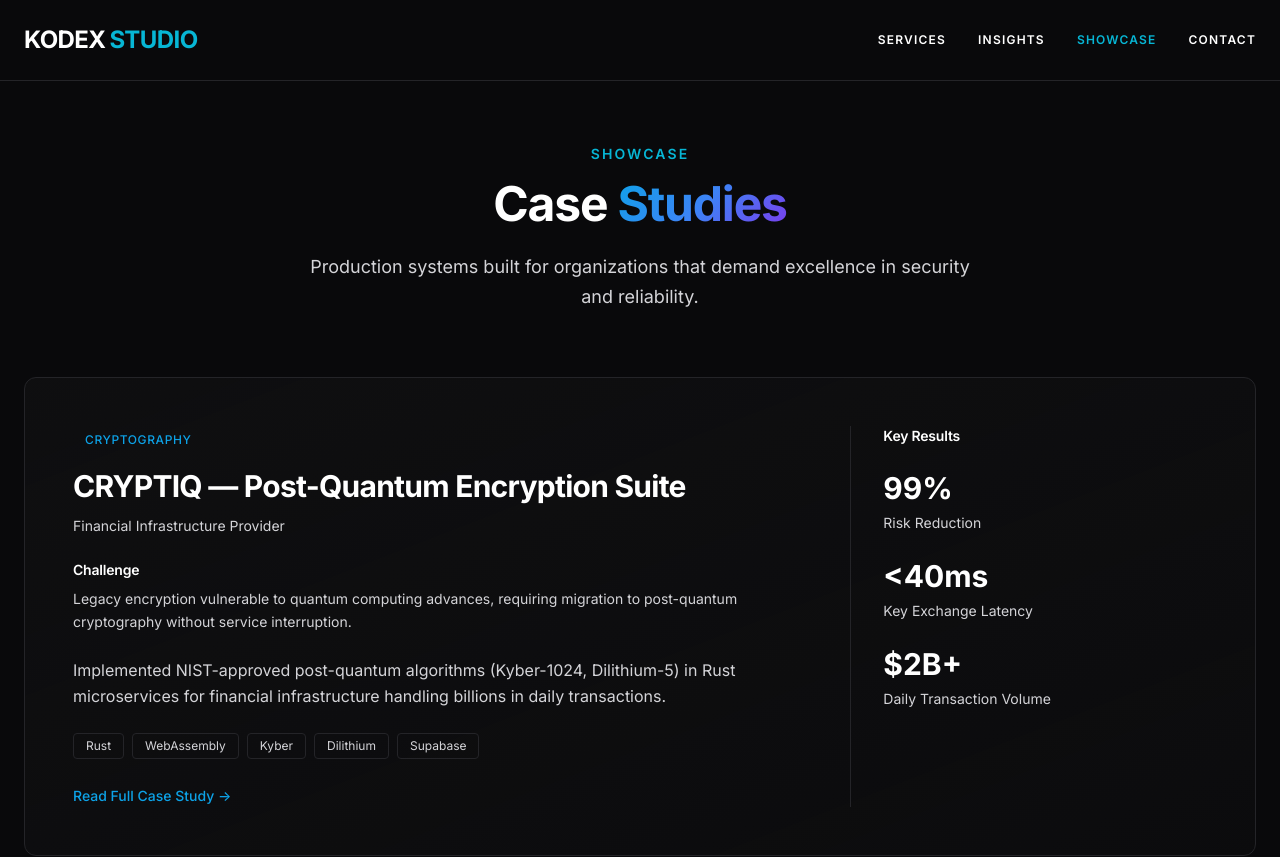
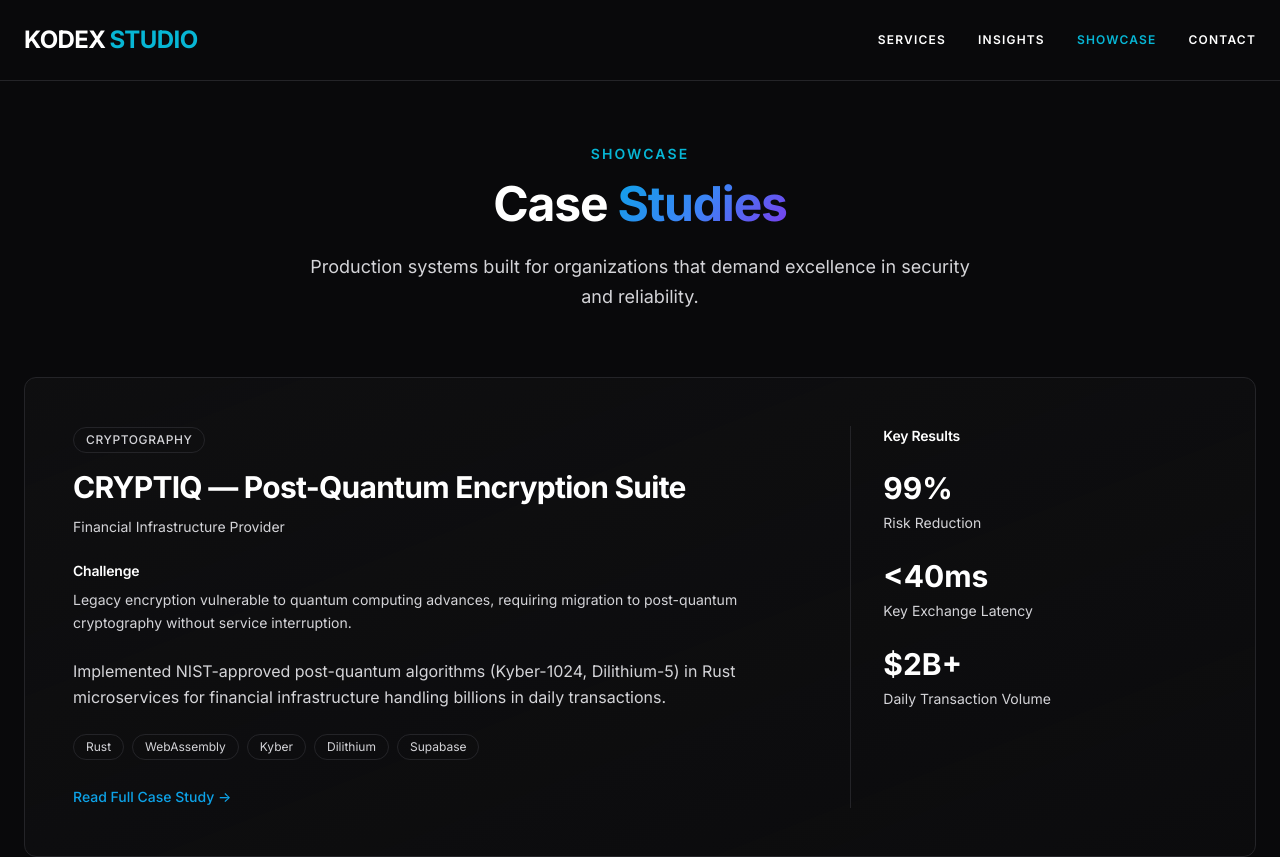
Before and after one commit to nessakodo/kodex, a React (Vite) app: page /showcase in a window 1280 px wide. Shown: the top 857 px of the page. Built offline with nearby package versions, Linux system fonts and the light colour scheme; the HTML template or start-up script is replaced by a standard one.

Commit message:
adding better animation and tags

```diff
--- a/src/pages/Insights.tsx
+++ b/src/pages/Insights.tsx
@@ -102,7 +102,7 @@ const Insights = () => {
         {!loading && !error && featuredArticle && (
           <>
             {/* Featured Article Hero */}
-            <article className="mb-16">
+            <article className="mb-16 opacity-0 animate-fade-in" style={{ animationFillMode: 'forwards' }}>
               <a
                 href={featuredArticle.url}
                 target="_blank"
@@ -135,7 +135,7 @@ const Insights = () => {
                       {featuredArticle.tag_list.slice(0, 3).map((tag) => (
                         <span
                           key={tag}
-                          className="inline-block text-xs font-medium uppercase tracking-wider text-accent bg-accent-subtle px-3 py-1 rounded"
+                          className="inline-block text-xs font-medium uppercase tracking-wider text-neutral-600 border border-neutral-200 px-3 py-1 rounded-full"
                         >
                           {tag}
                         </span>
@@ -179,13 +179,14 @@ const Insights = () => {
                 </div>
 
                 <div className="grid sm:grid-cols-2 lg:grid-cols-3 gap-6 lg:gap-8 mb-12">
-                  {currentArticles.map((article) => (
+                  {currentArticles.map((article, index) => (
                     <a
                       key={article.id}
                       href={article.url}
                       target="_blank"
                       rel="noopener noreferrer"
-                      className="group relative border border-neutral-200 rounded-xl overflow-hidden bg-gradient-to-br from-card to-neutral-50/50 hover:border-cyan-400/50 hover:shadow-2xl hover:shadow-cyan-500/20 hover:-translate-y-1 transition-all duration-300 block"
+                      className="group relative border border-neutral-200 rounded-xl overflow-hidden bg-gradient-to-br from-card to-neutral-50/50 hover:border-cyan-400/50 hover:shadow-2xl hover:shadow-cyan-500/20 hover:-translate-y-1 transition-all duration-300 block opacity-0 animate-fade-in"
+                      style={{ animationDelay: `${index * 150}ms`, animationFillMode: 'forwards' }}
                     >
                       {/* Gradient background overlay */}
                       <div className="absolute inset-0 bg-gradient-to-br from-cyan-400/5 via-transparent to-purple-400/5 opacity-0 group-hover:opacity-100 transition-opacity duration-300 pointer-events-none z-10" />
@@ -206,7 +207,7 @@ const Insights = () => {
                           {article.tag_list.slice(0, 2).map((tag) => (
                             <span
                               key={tag}
-                              className="inline-block text-xs font-medium uppercase tracking-wider text-accent bg-accent-subtle px-2 py-1 rounded"
+                              className="inline-block text-xs font-medium uppercase tracking-wider text-neutral-600 border border-neutral-200 px-3 py-1 rounded-full"
                             >
                               {tag}
                             </span>
--- a/src/pages/Showcase.tsx
+++ b/src/pages/Showcase.tsx
@@ -94,7 +94,7 @@ const Showcase = () => {
               <div className="relative grid lg:grid-cols-3 gap-6 lg:gap-8">
                 <div className="lg:col-span-2">
                   <header className="mb-6">
-                    <span className="inline-block text-xs font-medium uppercase tracking-wider text-accent bg-accent-subtle px-3 py-1 rounded mb-4">
+                    <span className="inline-block text-xs font-medium uppercase tracking-wider text-neutral-600 border border-neutral-200 px-3 py-1 rounded-full mb-4">
                       {study.category}
                     </span>
                     <h2 className="text-xl md:text-2xl lg:text-3xl font-bold mb-3 leading-tight tracking-tight">{study.title}</h2>
@@ -118,7 +118,7 @@ const Showcase = () => {
                     {study.techStack.map((tech, idx) => (
                       <span
                         key={idx}
-                        className="text-xs text-neutral-600 border border-neutral-200 px-3 py-1 rounded"
+                        className="text-xs text-neutral-600 border border-neutral-200 px-3 py-1 rounded-full"
                       >
                         {tech}
                       </span>
```
